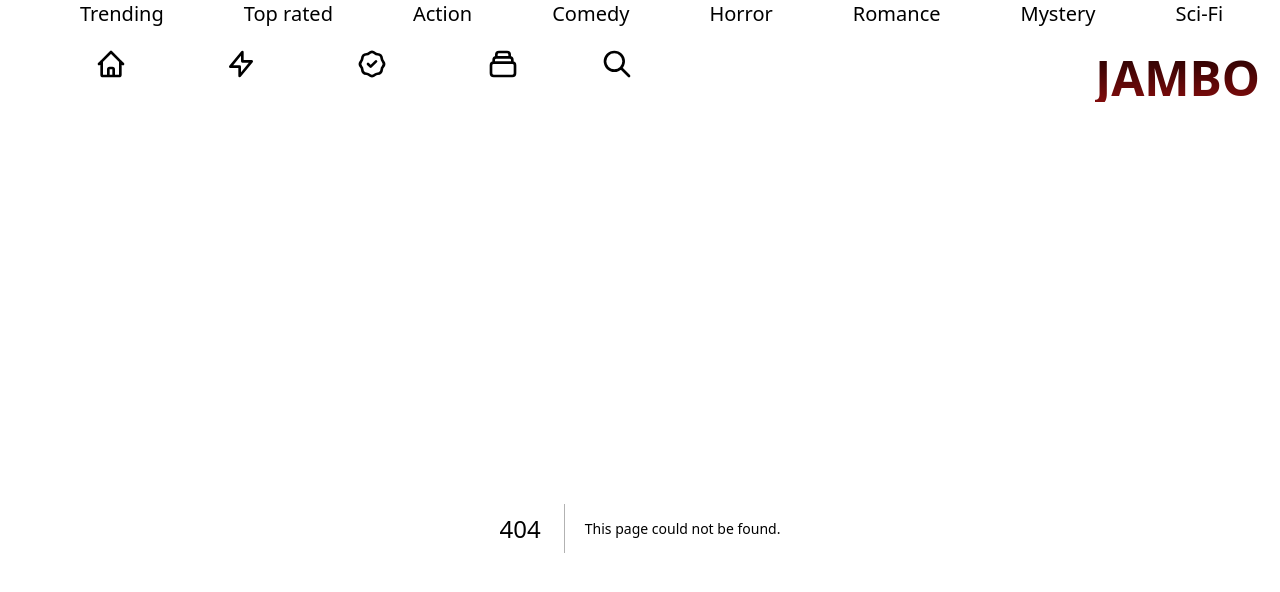
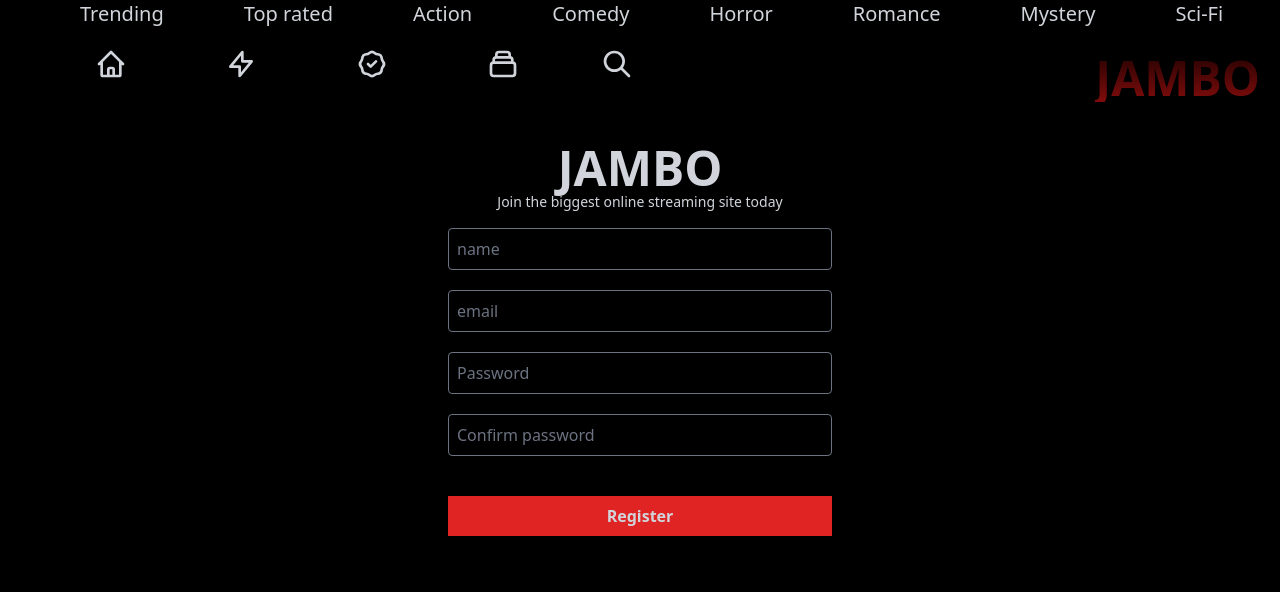
Before and after one commit to Apu655/Movie-Site, a Next.js app: page /register in a window 1280 px wide. Before the commit this address had no page. Shown: the top 592 px of the page. Built offline with nearby package versions, Linux system fonts and the light colour scheme.

Commit message:
Added registration page

```diff
--- a/src/Layouts/Header/Header.tsx
+++ b/src/Layouts/Header/Header.tsx
@@ -16,7 +16,7 @@ import { useState } from "react";
 import { logout, reset } from "@/Redux/Slices/AuthSlice";
 import { useRouter } from "next/navigation";
 const Header = () => {
-  const auth = useAppSelector((state) => state.auth);
+  const {user} = useAppSelector((state) => state.auth);
   const router = useRouter();
   const dispatch = useAppDispatch();
   const [toggleDropDown, setToggleDropDown] = useState(false);
@@ -25,8 +25,9 @@ const Header = () => {
     dispatch(logout());
     router.push("/login");
   };
-  console.log("auth from header", auth);
-  const userTitle = auth.user ? "Apu Islam" : "";
+  console.log("auth from header", user);
+  const userTitle = user ? user.name : "";
+  console.log(userTitle)
   return (
     <header className="flex flex-col sm:flex-row justify-between m-5 items-center h-auto">
       <div className="flex flex-grow justify-evenly max-w-2xl">
@@ -43,7 +44,7 @@ const Header = () => {
         {/* <a href="/dashboard">
           <HeaderItem title={"Apu Islam"} Icon={UserIcon}></HeaderItem>
         </a> */}
-        {auth.user && (
+        {user && user.name && (
           <div className="relative select-none">
             <div
               onClick={() => {
--- a/src/Redux/Slices/AuthSlice/authService.ts
+++ b/src/Redux/Slices/AuthSlice/authService.ts
@@ -2,16 +2,19 @@ import { axios } from "@/config";
 import jwtDecode from "jwt-decode";
 const login = async (userData: { email: string; password: string }) => {
   const {data} = await axios.post("/user/login", userData);
-  console.log(data)
+  console.log("logged in" ,data.token)
+  const decoded = await jwtDecode(data.token)
+  console.log("Decoded data", decoded)
+
   if (data) {
-    localStorage.setItem("user", jwtDecode(JSON.stringify(data.token)));
+    localStorage.setItem("user", JSON.stringify(jwtDecode(data.token).result));
   }
-  return data.token;
+  return jwtDecode(data.token).result;
 };
 
 const register = async (userData: any) => {
-  const response = await axios.post("/user/register");
-  return response;
+  const {data} = await axios.post("/user/register",userData);
+  return data;
 };
 const logout = ()=>{
   localStorage.removeItem('user')
--- a/src/Redux/Slices/AuthSlice/authSlice.ts
+++ b/src/Redux/Slices/AuthSlice/authSlice.ts
@@ -2,10 +2,13 @@
 
 import { createSlice, createAsyncThunk } from "@reduxjs/toolkit";
 import authService from "./authService";
-import { IUser } from "./interfaces";
+import { IUser,Iregister } from "./interfaces";
+import { useEffect } from "react";
 
 // const user = typeof window!=="undefined"? window.localStorage.getItem("user"):false;
-const user = localStorage.getItem("user")
+
+const user = JSON.parse(localStorage.getItem("user"))
+
 const initialState: IUser = {
   user: user?user:null,
   isError: false,
@@ -34,7 +37,7 @@ export const login = createAsyncThunk(
 
 export const register = createAsyncThunk(
   "auth/register",
-  async (user, { rejectWithValue }) => {
+  async (user:Iregister, { rejectWithValue }) => {
     try {
       return await authService.register(user);
     } catch (error: any) {
@@ -85,7 +88,7 @@ export const authSlice = createSlice({
       .addCase(register.fulfilled, (state, action) => {
         state.isLoading = false;
         state.isSuccess = true;
-        state.user = action.payload;
+        state.user = null;
       })
       .addCase(register.rejected, (state, action) => {
         state.isLoading = false;
--- a/src/app/login/page.tsx
+++ b/src/app/login/page.tsx
@@ -6,6 +6,7 @@ import { axios } from "@/config";
 import { useAppDispatch, useAppSelector } from "@/Redux/hooks";
 import { login } from "@/Redux/Slices/AuthSlice";
 import { useRouter } from "next/navigation";
+import Link from "next/link";
 type Props = {};
 
 const Login = (props: Props) => {
@@ -78,7 +79,9 @@ const Login = (props: Props) => {
             Login
           </button>
         </div>
+        <p>Don't have an account? <Link href='/register' className="hover:text-red-500 text-gray-400">Create one</Link></p>
       </form>
+
     </div>
   );
 };
--- /dev/null
+++ b/src/app/register/page.tsx
@@ -0,0 +1,107 @@
+"use client";
+import React, { useState, useEffect } from "react";
+import Router from "next/router";
+import { axios } from "@/config";
+import { useAppDispatch, useAppSelector } from "@/Redux/hooks";
+import { register } from "@/Redux/Slices/AuthSlice";
+import { useRouter } from "next/navigation";
+type Props = {};
+
+const Login = (props: Props) => {
+  const router = useRouter();
+  const dispatch = useAppDispatch();
+  const auth = useAppSelector((state) => state.auth);
+  console.log(auth);
+  const [formData, setFormData] = useState({
+    name: "",
+    email: "",
+    password: "",
+    // isVerified: false,
+    // isAdmin: false,
+  });
+  const handleChange = (e: any) => {
+    const { value, name } = e.target;
+    setFormData((prev: any) => {
+      return { ...prev, [name]: value };
+    });
+    console.log(formData)
+  };
+  const handleSubmit = async (e: any) => {
+    e.preventDefault();
+
+    dispatch(register(formData));
+    router.push("/login")
+
+
+  };
+
+//   useEffect(() => {
+//     if (auth.user) {
+//       router.push("/");
+//     }
+//   }, [auth.user]);
+
+  return (
+    <div className="flex justify-center flex-col">
+      <div className="text-center text-5xl font-bold my-4 flex flex-col">
+        JAMBO
+        <p className="text-sm font-light ">
+          Join the biggest online streaming site today
+        </p>
+      </div>
+
+      <form
+        onSubmit={handleSubmit}
+        className=" flex flex-col items-center justify-center space-y-4"
+      >
+        <div className="w-96 flex flex-col space-y-5">
+          <div>
+            <input
+              onChange={handleChange}
+              className="rounded p-2 bg-transparent border-b focus:outline-none w-full"
+              type="text"
+              name="name"
+              placeholder="name"
+            />
+          </div>
+          <div>
+            <input
+              onChange={handleChange}
+              className="rounded p-2 bg-transparent border-b focus:outline-none w-full"
+              type="text"
+              name="email"
+              placeholder="email"
+            />
+          </div>
+          <div>
+            <input
+              onChange={handleChange}
+              className="rounded p-2 bg-transparent border-b focus:outline-none w-full"
+              type="password"
+              name="password"
+              placeholder="Password"
+            />
+          </div>
+          <div>
+            <input
+
+              className="rounded p-2 bg-transparent border-b focus:outline-none w-full"
+              type="password"
+              name="cPassword"
+              placeholder="Confirm password"
+            />
+          </div>
+          {auth.message && <p className="text-red-500">{auth.message}</p>}
+          <button
+            className="bg-red-600 w-full py-2 hover:bg-red-700 font-semibold"
+            type="submit"
+          >
+            Register
+          </button>
+        </div>
+      </form>
+    </div>
+  );
+};
+
+export default Login;
--- a/src/components/Results.tsx
+++ b/src/components/Results.tsx
@@ -2,13 +2,7 @@ import Thumbnail from "./Thumbnail"
 import Link from "next/link"
 
 const Results= ({results}:any)=>{
-  console.log("results",results)
-  results.map((result:any,index:number)=>{
-    console.log("Result number",index,result)
-    // result.map((res,index)=>{
-    //   console.log("Nested:",index,res)
-    // })
-  })
+
     return(
       <div className="sm:grid md:grid-cols-2 lg:grid-cols-3 xl:grid-cols-4 2xl:grid-cols-5 3xl:grid-cols-6 transition-all duration-200">
           {results && results.map((result:any)=>(
```
Also changed, not shown: src/Redux/Slices/AuthSlice/interfaces.ts (+9 -2 lines).
